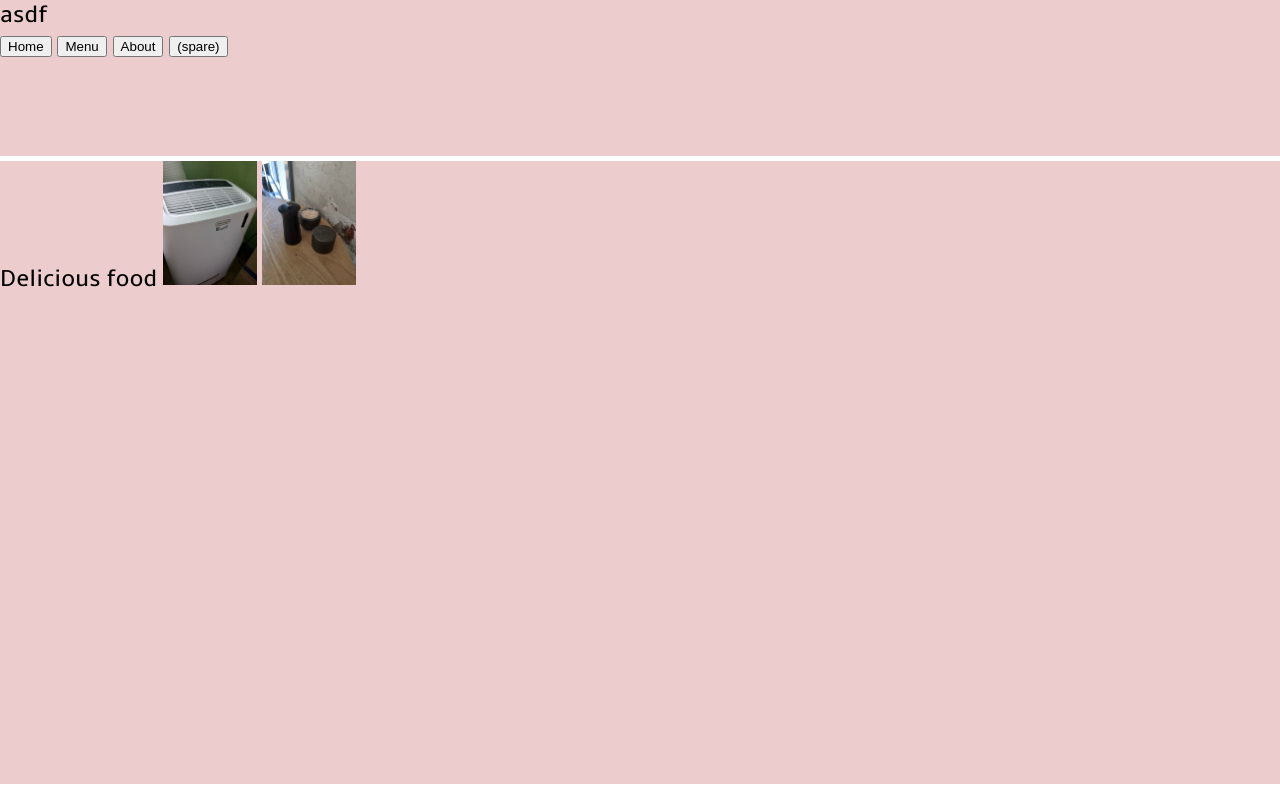
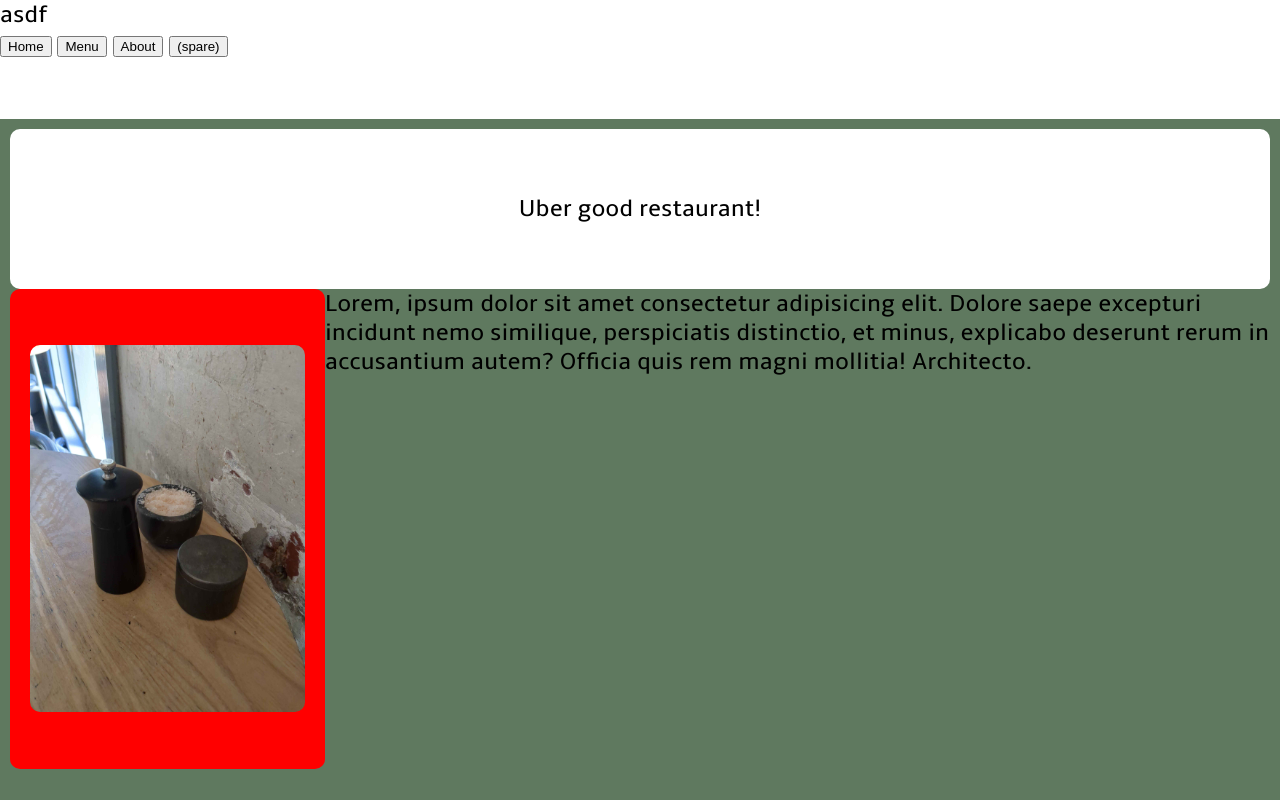
Before and after one commit to 13olt3/Project-RestaurantPage, a website built with webpack: page src/template.html in a window 1280 px wide. Built offline with nearby package versions, Linux system fonts and the light colour scheme.

Commit message:
Added initial page JS script

```diff
--- a/src/index.js
+++ b/src/index.js
@@ -1,7 +1,15 @@
 import {pageLoadout} from "./restaurant.js";
+// import { LoaderOptionsPlugin } from 'webpack';
 import "./style.css";
-import Salt from './images/salt.jpg';
 import Aircon from './images/aircon.jpg';
+
+pageLoadout();
+
+
+// const divContent = document.querySelector("div#content");
+// const saltImg = document.createElement("img");
+// saltImg.src = Salt;
+// divContent.appendChild(saltImg);
 
 
 
--- a/src/restaurant.js
+++ b/src/restaurant.js
@@ -1,9 +1,37 @@
+
+import Salt from './images/salt.jpg';
+
+
 export function pageLoadout(){
+    const bodyStyle = document.querySelector('body');
+    bodyStyle.style.cssText = "font-family: ambleregular, serif; font-size: 1.5em; display: grid; height: 100vh; margin: 0; gap: 5px; grid-template-rows: 1fr 6fr;"
+
     const mainDiv = document.querySelector("#content");
 
-    mainDiv.style.cssText = "display: grid; height: 98vh; margin: 0; gap: 5px; background-color: rgb(95, 121, 95);";
+    mainDiv.style.cssText = "margin: 0; gap: 5px; background-color: rgb(95, 121, 95); padding: 10px;";
 
     const div = document.createElement("div");
 
+    div.style.cssText = "display: grid; grid-template-columns: 1fr 3fr; grid-template-rows: 1fr 3fr; height: 80vh;";
+    const contentTitle = document.createElement("div");
+    contentTitle.style.cssText = "grid-column: 1 / 3; background-color: white; border-radius: 10px; justify-self: stretch; display: flex; justify-content: center; align-items: center;";
+    contentTitle.textContent = "Uber good restaurant!"
+    const contentPicture = document.createElement("div");
+    const saltPicture = document.createElement("img");
+    saltPicture.src = Salt;
+    saltPicture.style.cssText = "max-height: 100%; max-width: 100%;border-radius: 10px; "
+    contentPicture.style.cssText = "border-radius: 10px; justify-self: stretch; padding: 0 20px 0 20px; background-color: red; display: flex; justify-content: center; align-items: center;"
+    contentPicture.appendChild(saltPicture);
+
+    const contentContent = document.createElement("div");
+    contentContent.textContent = "Lorem, ipsum dolor sit amet consectetur adipisicing elit. Dolore saepe excepturi incidunt nemo similique, perspiciatis distinctio, et minus, explicabo deserunt rerum in accusantium autem? Officia quis rem magni mollitia! Architecto.";
+    div.appendChild(contentTitle);
+    div.appendChild(contentPicture);
+    div.appendChild(contentContent);
+
+
     mainDiv.appendChild(div);
+
+
+
 }
--- a/src/style.css
+++ b/src/style.css
@@ -6,21 +6,3 @@
     font-style: normal;
 
 }
-
-body{
-    font-size: 1.5em;
-    font-family: "ambleregular", serif;
-    display: grid;
-    height: 98vh;
-    margin: 0;
-    gap: 5px;
-    grid-template-rows: 1fr 4fr;
-
-}
-body > *{
-    background-color: #eccccc;
-}
-img{
-    max-width: 20%;
-    max-height: 20%;
-}
--- a/src/template.html
+++ b/src/template.html
@@ -14,9 +14,10 @@
             <button>(spare)</button>
         </nav>
     </header>
-    <div id="content"> Delicious food
-        <img src="./images/aircon.jpg" alt="">
-        <img src="./images/salt.jpg" alt="">
+    <div id="content">
+        <!-- <img src="./images/aircon.jpg" alt="">
+        <img src="./images/salt.jpg" alt=""> -->
+
     </div>
 
 </body>
```
